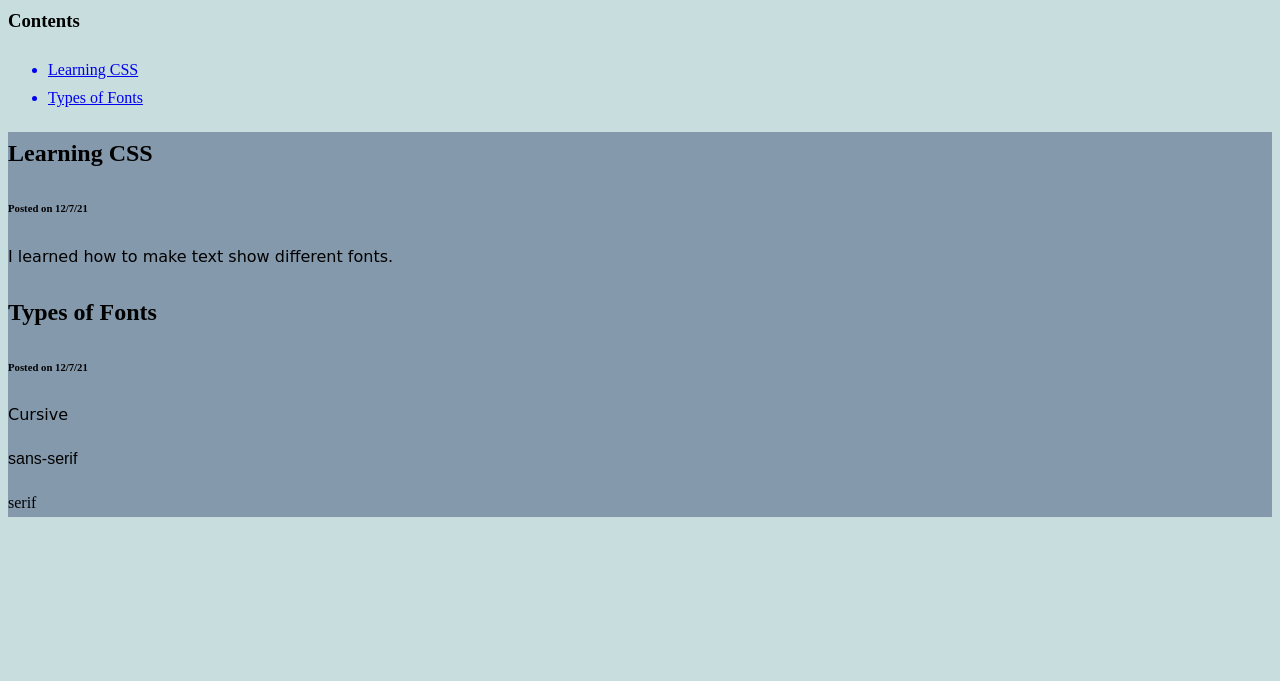
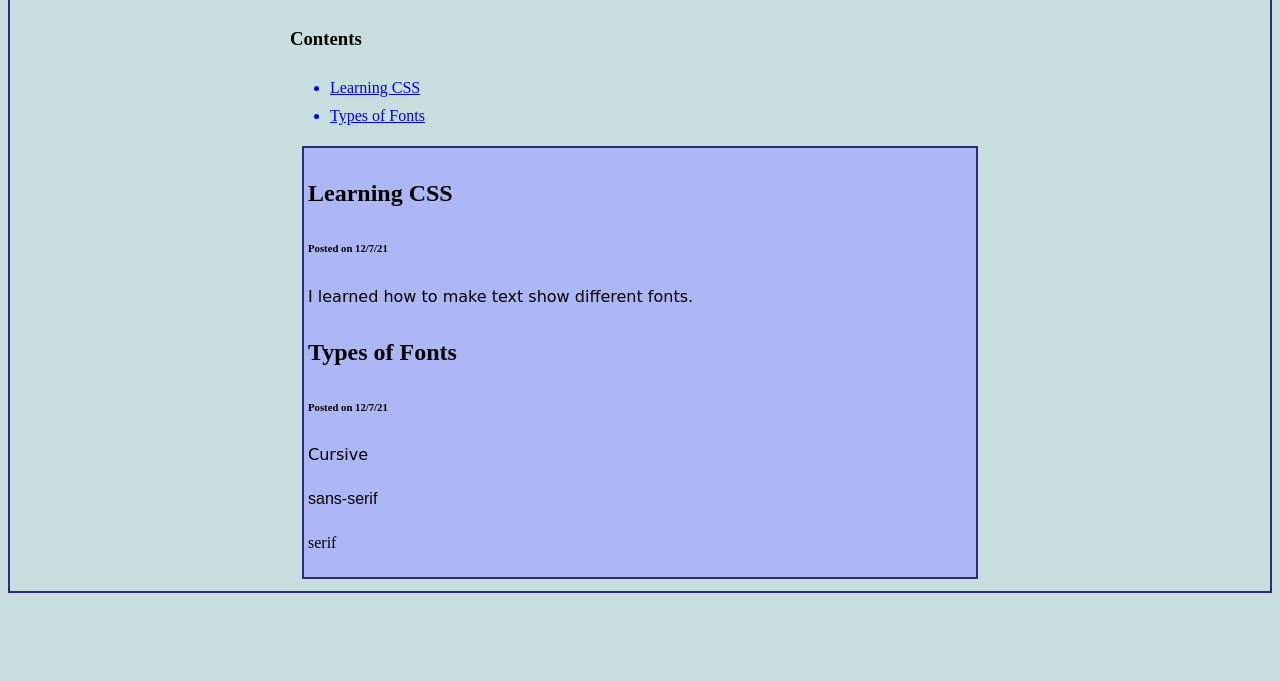
Before and after one commit to landoru/landoru.github.io, a plain HTML site: page VSC-mycodingblog.html in a window 1280 px wide. Shown: the part 119-800 px from the top of the page. Drawn offline with Linux system fonts and the light colour scheme.

Commit message:
Add files via upload

```diff
--- a/VSC-mycodingblog.html
+++ b/VSC-mycodingblog.html
@@ -8,13 +8,20 @@
         <title>VSC-My Coding Blog</title>
     </head>
     <style>
+        .container{
+           margin:auto;
+           width:700px;
+        }
         .titles{
-            background-color:rgb(132, 153, 172);
+            background-color:rgb(173, 183, 245);
+            border:2px solid rgb(43, 43, 122) ;
+            padding:4px;
+            margin:12px;
         }
         body{
-            text-align: left;
             background-color:rgb(200, 221, 221);
             line-height:1.75;
+            border:2px solid rgb(43, 43, 122);
         }
         p {
             font-family:cursive;
@@ -25,6 +32,7 @@
             font-size: 40px;
             color:rgb(43, 43, 122);
             font-family:"Georgia", sans-serif;
+            border:4px solid;
         }
 
         #cursive {
@@ -37,6 +45,7 @@
             font-family:serif;
         }
     </style>
+    <div class="container">
     <body>
 
         <h1>My Coding blog</h1>
@@ -58,4 +67,5 @@
         <p id="serif">serif</p>
         </div>
     </body>
+    </div>
 </html>
```
